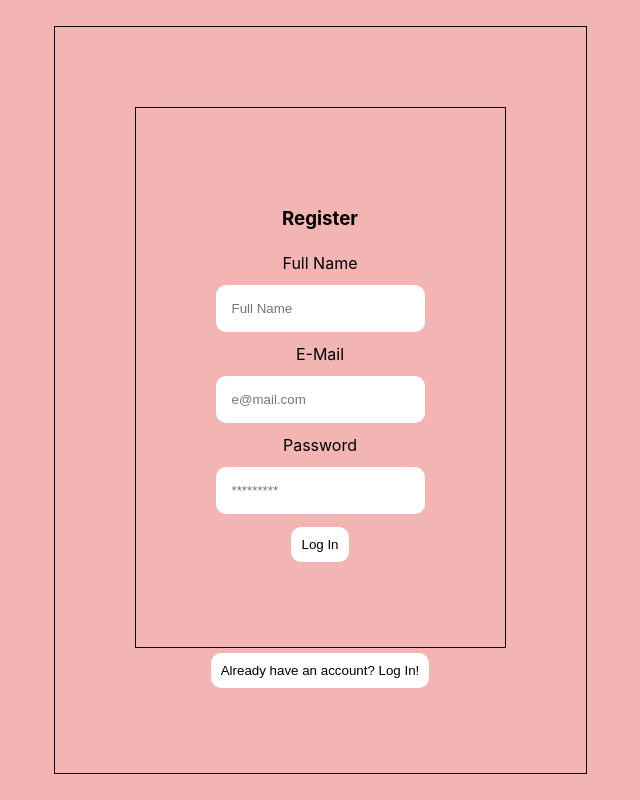
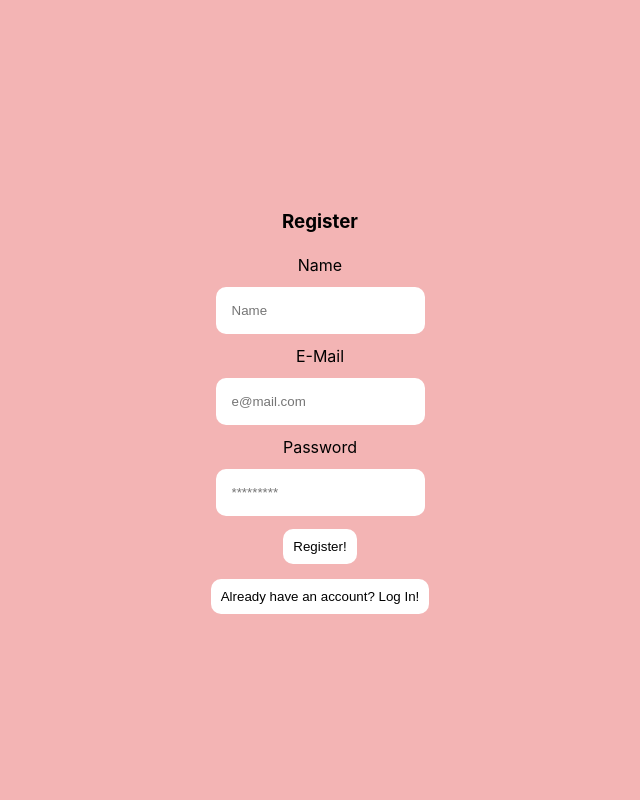
Before and after one commit to Mindshare-Code-Collective/sharing-is-caring, a React (Create React App) app in the folder frontend/: page /login in a window 1280 px wide. Both pictures are taken after a click on the button "Don't have an account? Register!". Shown: the whole page, without its empty margins (320-960 px from the left). Built offline with nearby package versions, Linux system fonts and the light colour scheme.

Commit message:
add register and login page

```diff
--- a/frontend/src/pages/register/register.jsx
+++ b/frontend/src/pages/register/register.jsx
@@ -16,15 +16,15 @@ const Register = (props) => {
         <div className= "auth-form">
             <form className = "register-form" onSubmit={handleSubmit}>
               <h3>Register</h3>
-              <label for="name">Full Name</label>
-              <input value={name} name="name" id="name" placeholder="Full Name" type="text" onChange={e=>setName(e.target.value)}/>
+              <label for="name">Name</label>
+              <input value={name} name="name" id="name" placeholder="Name" type="text" onChange={e=>setName(e.target.value)}/>
               <label for="email">E-Mail</label>
               <input value={email} onChange={(e) => setEmail(e.target.value)} type="email" placeholder="e@mail.com" id="email" name="email" />
               <label for="password">Password</label>
               <input value={password} onChange={(e) => setPassword(e.target.value)} type="password" placeholder="*********" id="password" name="password" />
-              <button type="submit">Log In</button>
+              <button type="submit">Register!</button>
           </form>
-          <button onClick={() => props.onFormSwitch('login')}>Already have an account? Log In!</button>
+          <button className="button-switch" onClick={() => props.onFormSwitch('login')}>Already have an account? Log In!</button>
         </div>
       </div>
   )
--- a/frontend/src/pages/register/register.scss
+++ b/frontend/src/pages/register/register.scss
@@ -10,8 +10,6 @@
         flex-direction: column;
         align-items: center;
         padding: 5rem;
-        border: 1px solid black;
-
     }
 }
 
@@ -23,3 +21,14 @@ label {
 input {
     margin: 0.5rem 0;
 }
+
+.button-switch {
+    position: relative;
+    bottom: 70px;
+    margin-top: 0;
+    /* border: none; */
+    background-color: white;
+    /* padding: 10px; */
+    border-radius: 10px;
+   /*  margin: 5px; */
+}
```
